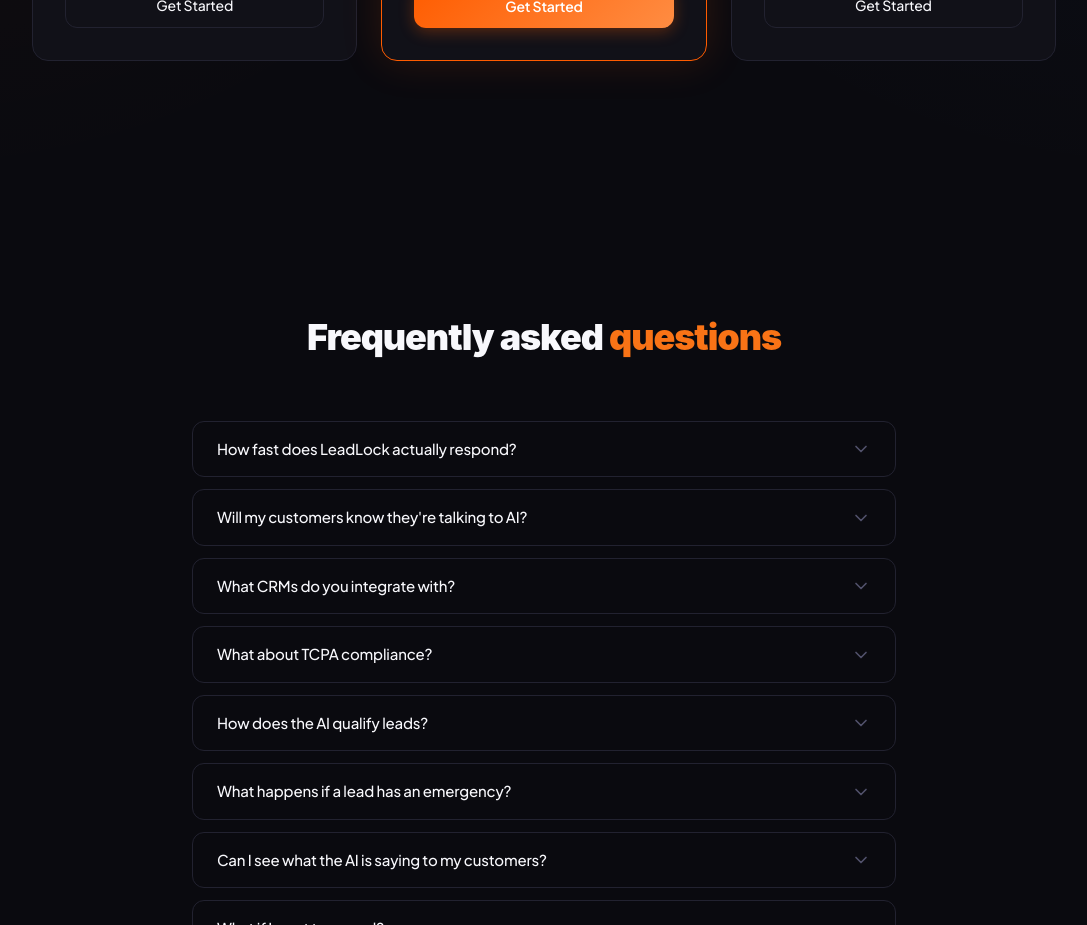
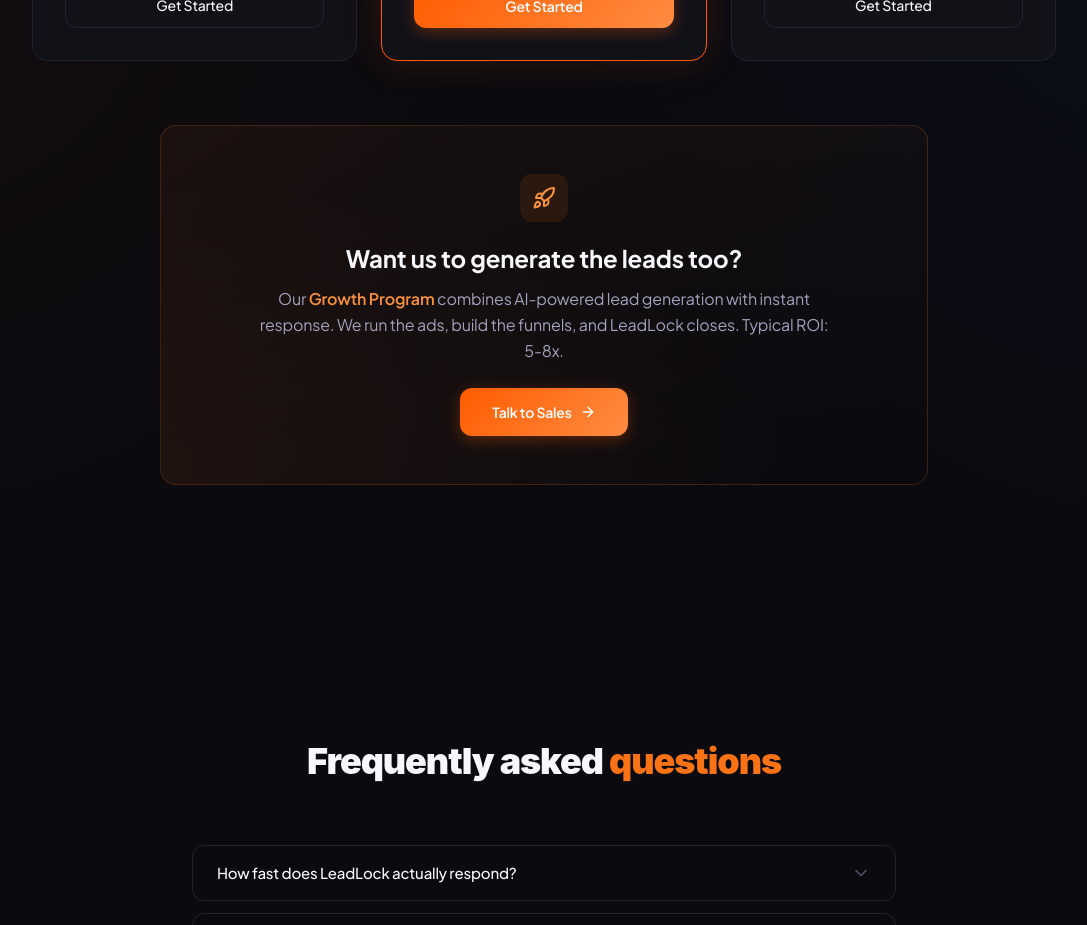
Before and after one commit to aleksandarperak33-hub/leadlock, a React (Vite) app in the folder leadlock/dashboard/: page / in a window 1280 px wide. Shown: the part 5740-6665 px from the top of the page, without its empty margins (96-1183 px from the left). Built offline with nearby package versions, Linux system fonts and the light colour scheme.

Commit message:
feat: Add Growth Program CTA below pricing grid
Lead gen upsell positioned as consultative sale — "Talk to Sales"
CTA with email link. Keeps pricing grid clean at 3 tiers while
signaling premium offering.

```diff
--- a/leadlock/dashboard/src/pages/Landing.jsx
+++ b/leadlock/dashboard/src/pages/Landing.jsx
@@ -5,7 +5,7 @@
   Zap, MessageSquare, Clock, Shield, Calendar, BarChart3,
   CheckCircle2, ChevronDown, ChevronRight, ArrowRight, Star,
   Phone, Bot, Users, TrendingUp, Lock, Globe, Headphones,
-  Menu, X,
+  Menu, X, Rocket,
 } from 'lucide-react';
 
 // ─── Animation Helpers ──────────────────────────────────────────────────────
@@ -773,6 +773,30 @@
               </FadeUp>
             ))}
           </div>
+
+          {/* Growth Program CTA */}
+          <FadeUp delay={0.3}>
+            <div className="mt-16 relative rounded-2xl border border-orange-500/20 bg-gradient-to-br from-orange-500/[0.06] to-transparent p-10 sm:p-12 text-center overflow-hidden max-w-3xl mx-auto">
+              <div className="absolute inset-0 bg-[radial-gradient(ellipse_at_bottom_left,rgba(249,115,22,0.06),transparent_60%)]" />
+              <div className="relative z-10">
+                <div className="w-12 h-12 rounded-xl bg-orange-500/10 flex items-center justify-center mx-auto mb-5">
+                  <Rocket className="w-6 h-6 text-orange-400" />
+                </div>
+                <h3 className="text-xl sm:text-2xl font-bold text-[#F8F8FC] mb-3">
+                  Want us to generate the leads too?
+                </h3>
+                <p className="text-[#A1A1BC] max-w-xl mx-auto mb-6 leading-relaxed">
+                  Our <span className="text-orange-400 font-semibold">Growth Program</span> combines AI-powered lead generation with instant response. We run the ads, build the funnels, and LeadLock closes. Typical ROI: 5-8x.
+                </p>
+                <a
+                  href="mailto:growth@leadlock.org?subject=Growth%20Program%20Inquiry"
+                  className="ld-btn-primary px-8 py-3.5 text-sm font-semibold inline-flex items-center gap-2"
+                >
+                  Talk to Sales <ArrowRight className="w-4 h-4" />
+                </a>
+              </div>
+            </div>
+          </FadeUp>
         </div>
       </section>
 
```
